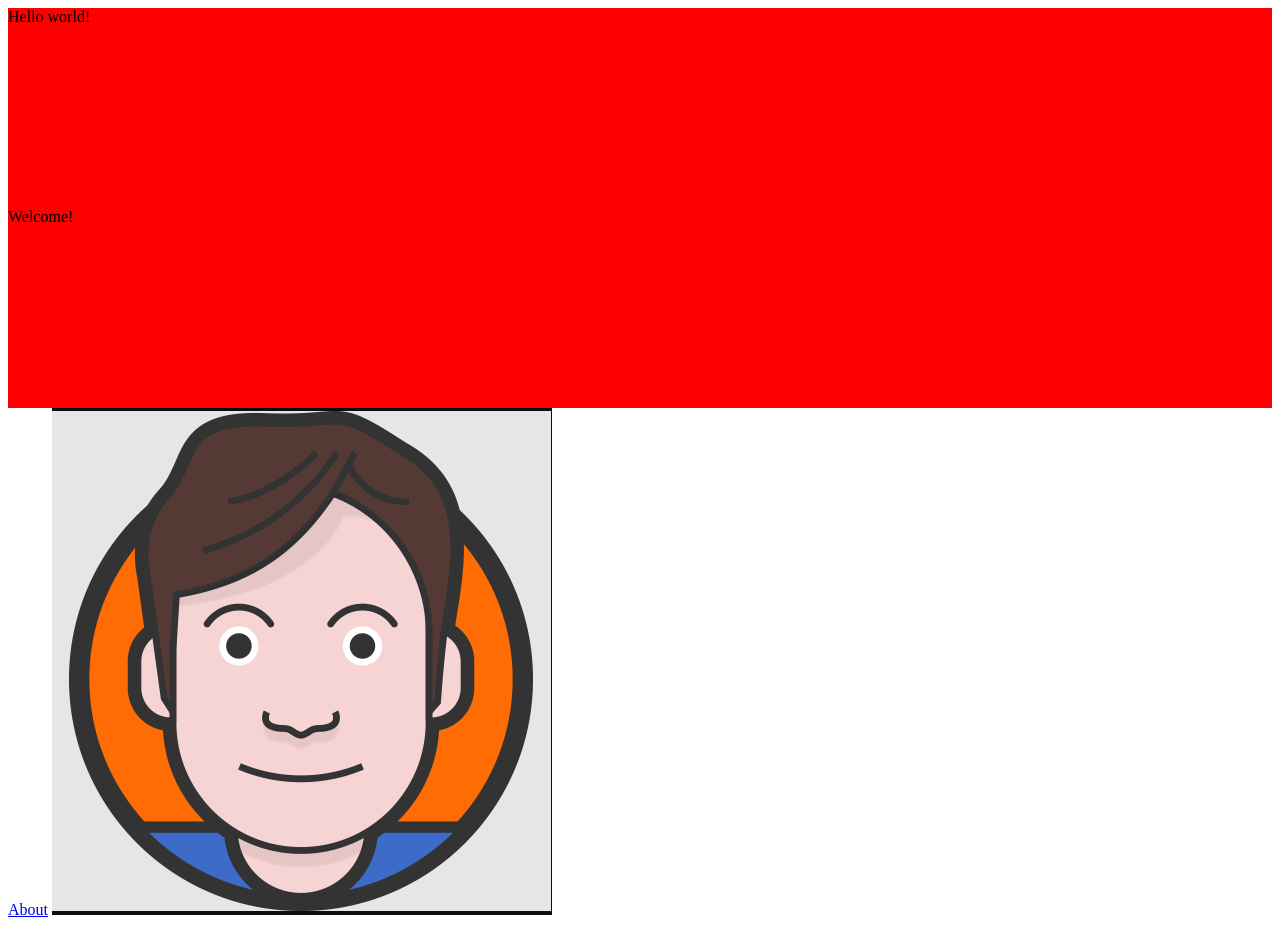
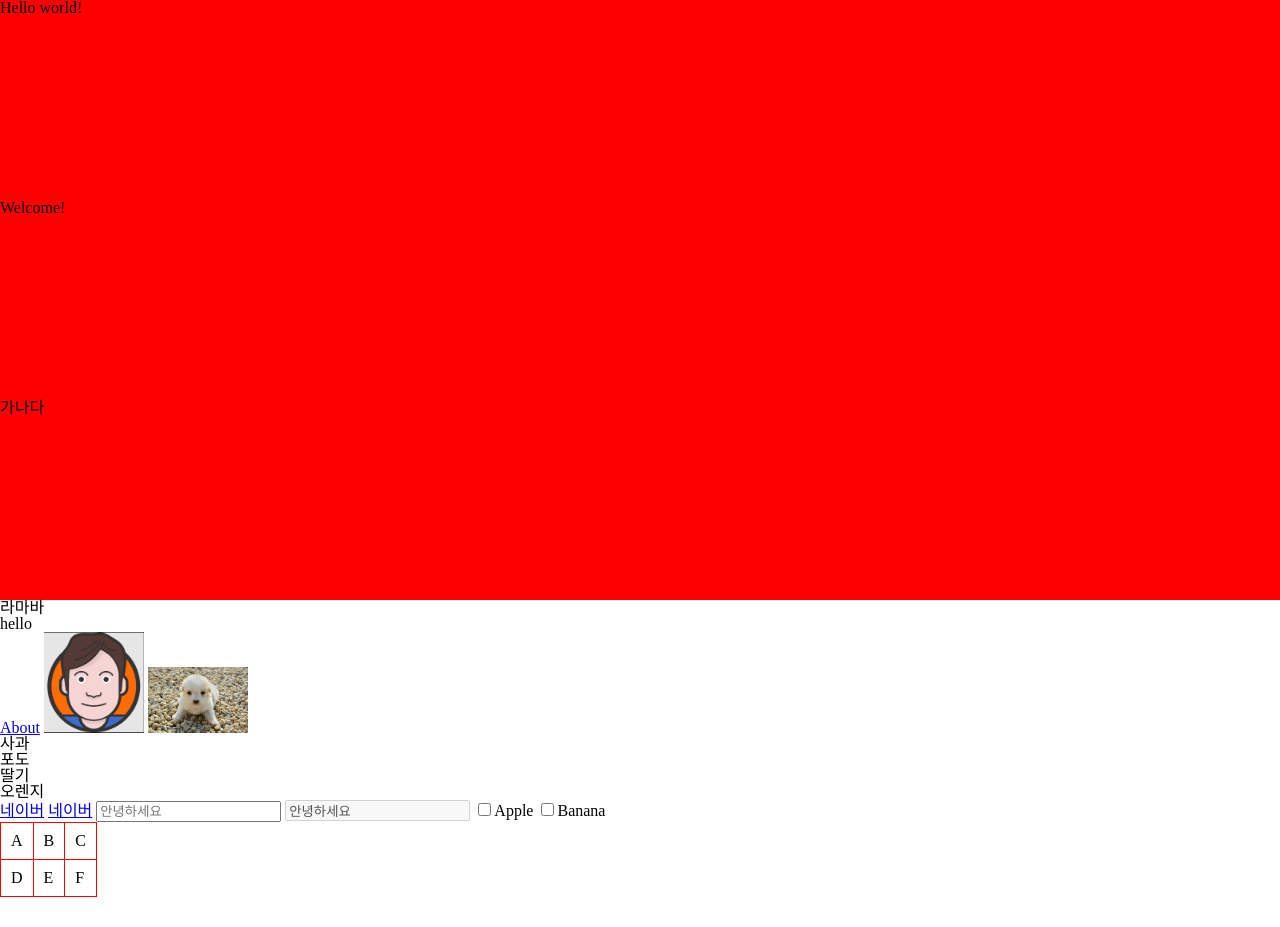
Before and after one commit to Simjeongbo0/HTML-Learning, a plain HTML site: page index.html in a window 1280 px wide. After the commit the page ends 897 px from the top, so only its background shows below. Drawn offline with nearby package versions, Linux system fonts and the light colour scheme.

Commit message:
README.md 작성

```diff
--- a/index.html
+++ b/index.html
@@ -16,12 +16,55 @@
         console.log("Welcome!!!!!!!!!!!!!!!!")
     </script>
     <title>Document</title>
+    <link href="https://cdn.jsdelivr.net/npm/reset-css@5.0.1/reset.min.css" rel="stylesheet">
+    <link rel="styleshee" href="main.css">
+    <style>
+        td{
+            border: 1px solid red;
+            padding: 10px;
+        }
+    </style>
 </head>
 
 <body>
     <div>Hello world!</div>
     <div>Welcome!</div>
+    <div>가나다</div>
+    라마바
+    <h1>hello</h1>
     <a href ="about/about.html">About</a>
-    <img src="./images/logo.png" alt="얼굴">
+    <img src="./images/logo.png" alt="얼굴" style="width: 100px; height: 100;"">
+    <img src="./images/dog.jpg" alt="강아지" style="width: 100px; height: 100;">
+    <ol>
+        <li>사과</li>
+        <li>포도</li>
+        <li>딸기</li>
+        <li>오렌지</li>
+    </ol>
+    <a href="https://www.naver.com">네이버</a>
+    <a href="https://www.naver.com" target="_blank">네이버</a>
+    <input type="text" placeholder="안녕하세요">
+    <input type="text" value="안녕하세요" disabled>
+    <label>
+    <input type="checkbox">Apple
+    </label>
+    <label>
+    <input type="checkbox">Banana
+    </label>
+    <table>
+        <tr>
+            <td>A</td>
+            <td>B</td>
+            <td>C</td>
+        </tr>
+        <tr>
+            <td>D</td>
+            <td>E</td>
+            <td>F</td>
+        </tr>
+    </table>
 </body>
 </html>
+
+
+<!--주석(ctrl+/)-->
```
Also changed, not shown: images/dog.jpg (added), 1 other file.
